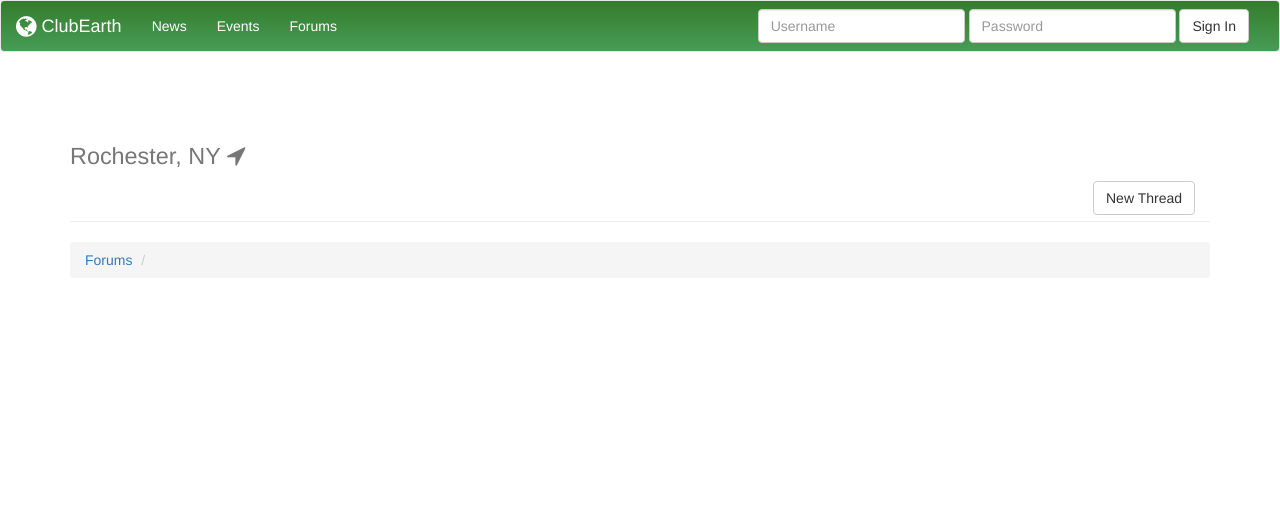
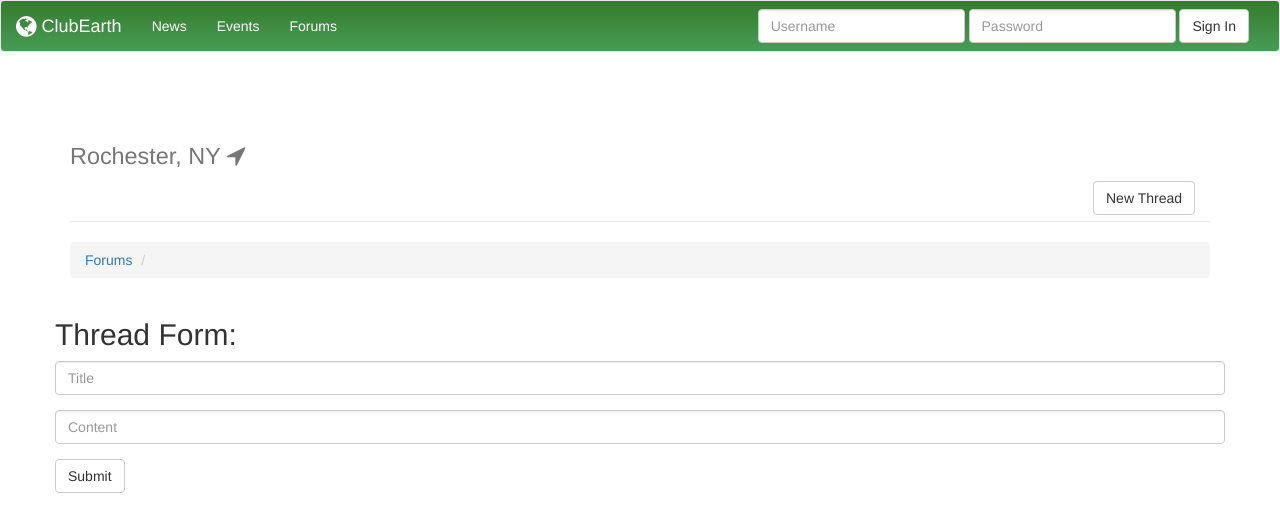
Before and after one commit to AlexanderKM/ClubEarth, a Django app: template clubEarth/earth/templates/forum_category.html in a window 1280 px wide. Shown: the top 532 px of the page. Run offline with Django 3.2, Linux system fonts and the light colour scheme; the template is opened without the code that fills it: values that come from a table or form of the project are taken from there, others are empty; parts of the project's set-up code (start-up, migrations or seed data) failed here and were passed over; some libraries are stand-ins or nearby versions.

Commit message:
thread form in html

```diff
--- a/clubEarth/earth/templates/forum_category.html
+++ b/clubEarth/earth/templates/forum_category.html
@@ -22,6 +22,19 @@
 </a>
 {% endfor %}
 </div>
+<div class="row">
+	<h2>Thread Form: </h2>
+	<form action={% url 'earth:index' %} method="post">
+        {% csrf_token %}
+        <div class="form-group">
+            {{ thread_form.title }}
+        </div>
+        <div class="form-group">
+            {{ thread_form.content }}
+        </div>
+      <button type="submit" class="btn btn-default">Submit</button>
+    </form>
+</div>
 
 
 
```
Also changed, not shown: clubEarth/earth/views.py (+20 -0 lines).
